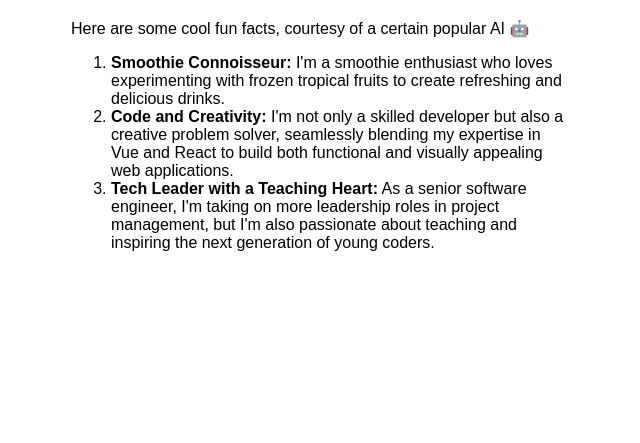
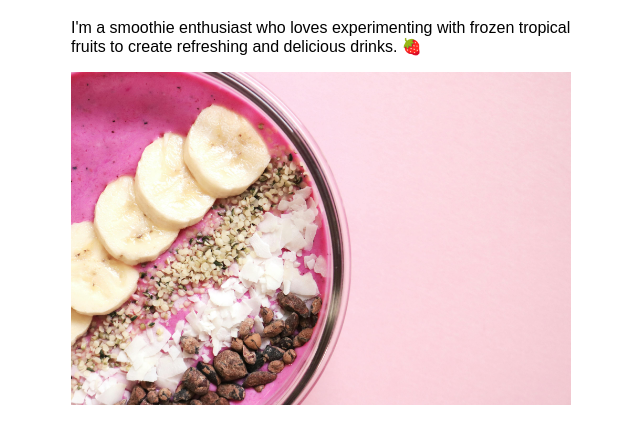
Before and after one commit to beiatrix/gatsby-blog, a Gatsby site: page /about in a window 1280 px wide. Shown: the part 113-556 px from the top of the page, without its empty margins (319-959 px from the left). Built offline with nearby package versions, Linux system fonts and the light colour scheme; Gatsby itself is replaced by a stand-in of ours.

Commit message:
feat: use image plugin

```diff
--- a/src/pages/about.js
+++ b/src/pages/about.js
@@ -1,22 +1,16 @@
 import * as React from "react"
 import Layout from "../components/layout"
+import { StaticImage } from "gatsby-plugin-image"
 
 const AboutPage = () => (
   <Layout pageTitle="About Me">
     <p>
-      Here are some cool fun facts, courtesy of a certain popular AI 🤖
+      I'm a smoothie enthusiast who loves experimenting with frozen tropical fruits to create refreshing and delicious drinks. 🍓
     </p>
-    <ol>
-      <li>
-        <strong>Smoothie Connoisseur:</strong> I'm a smoothie enthusiast who loves experimenting with frozen tropical fruits to create refreshing and delicious drinks.
-      </li>
-      <li>
-        <strong>Code and Creativity:</strong> I'm not only a skilled developer but also a creative problem solver, seamlessly blending my expertise in Vue and React to build both functional and visually appealing web applications.
-      </li>
-      <li>
-        <strong>Tech Leader with a Teaching Heart:</strong> As a senior software engineer, I'm taking on more leadership roles in project management, but I'm also passionate about teaching and inspiring the next generation of young coders.
-      </li>
-    </ol>
+    <StaticImage
+      alt="Smoothie"
+      src="../images/smoothie.jpg"
+    />
   </Layout>
 )
 
--- a/src/pages/index.js
+++ b/src/pages/index.js
@@ -1,9 +1,14 @@
 import * as React from "react"
 import Layout from "../components/layout"
+import { StaticImage } from "gatsby-plugin-image"
 
 const IndexPage = () => (
   <Layout pageTitle="Home Page">
     <p>Hi 👋 Don't mind me, I'm just over here doing a tutorial.</p>
+    <StaticImage
+      alt="Dog"
+      src="../images/dog.jpg"
+    />
   </Layout>
 )
 
```
Also changed, not shown: src/images/dog.jpg (added), src/images/smoothie.jpg (added).
